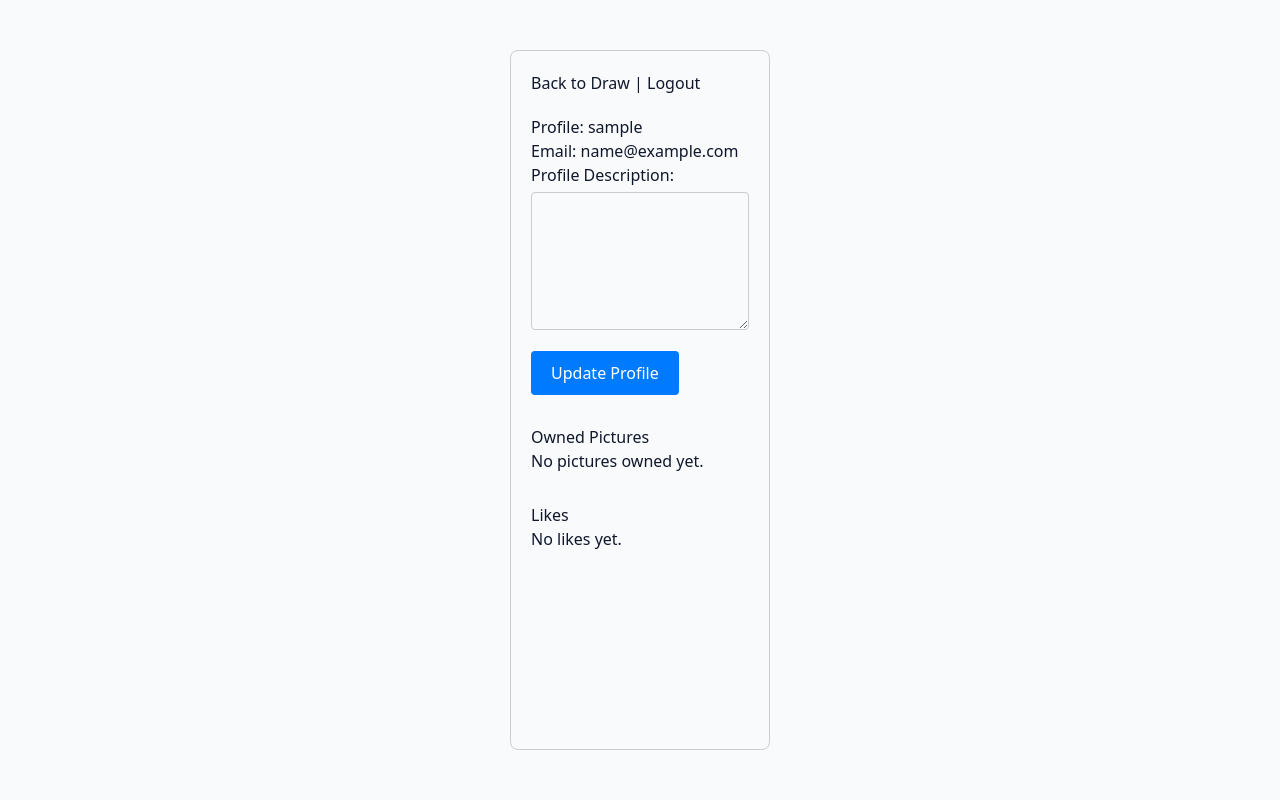
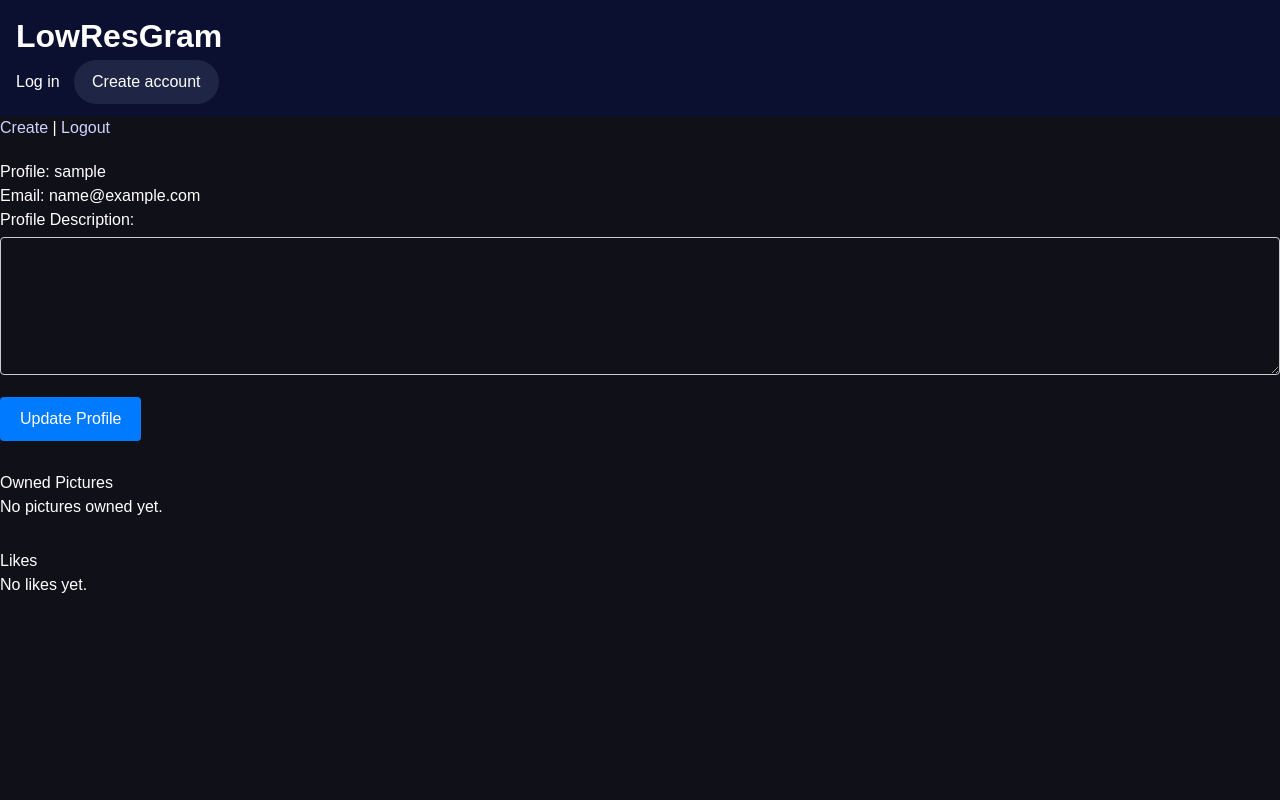
Before and after one commit to Agile-CITS3403/automatic-octo-train, a Flask app: page /profile in a window 1280 px wide. Run offline with Flask 3, Linux system fonts and the light colour scheme; the visitor is signed in with stand-in values (Sample User, id 1); style sheets or scripts are compiled from the project's sources.

Commit message:
added the nav and edited the css file it refers to

```diff
--- a/templates/profile.html
+++ b/templates/profile.html
@@ -4,7 +4,7 @@
     <meta charset="UTF-8">
     <meta name="viewport" content="width=device-width, initial-scale=1.0">
     <title>User Profile - {{ user.username }}</title>
-    <link rel="stylesheet" href="{{ url_for('static', filename='css/style.css') }}">
+    <link rel="stylesheet" href="{{ url_for('static', filename='css/global.css') }}">
     <style>
         .profile-container { max-width: 600px; margin: 50px auto; padding: 20px; border: 1px solid #ccc; border-radius: 8px; }
         .form-group { margin-bottom: 15px; }
@@ -17,9 +17,16 @@
     </style>
 </head>
 <body>
-    <div class="profile-container">
+    <nav class="navbar-custom d-flex justify-content-between align-items-center px-4 py-3">
+        <h1 class="logo m-0">LowResGram</h1>
+        <div>
+            <a href="{{ url_for('login') }}" class="nav-link-custom me-3">Log in</a>
+            <a href="{{ url_for('signup') }}" class="btn-custom">Create account</a>
+        </div>
+    </nav>
+
         <div class="nav">
-            <a href="{{ url_for('draw') }}">Back to Draw</a> |
+            <a href="{{ url_for('draw') }}">Create</a> |
             <a href="{{ url_for('logout') }}">Logout</a>
         </div>
 
@@ -69,6 +76,5 @@
                 <p>No likes yet.</p>
             {% endif %}
         </div>
-    </div>
 </body>
 </html>
```
